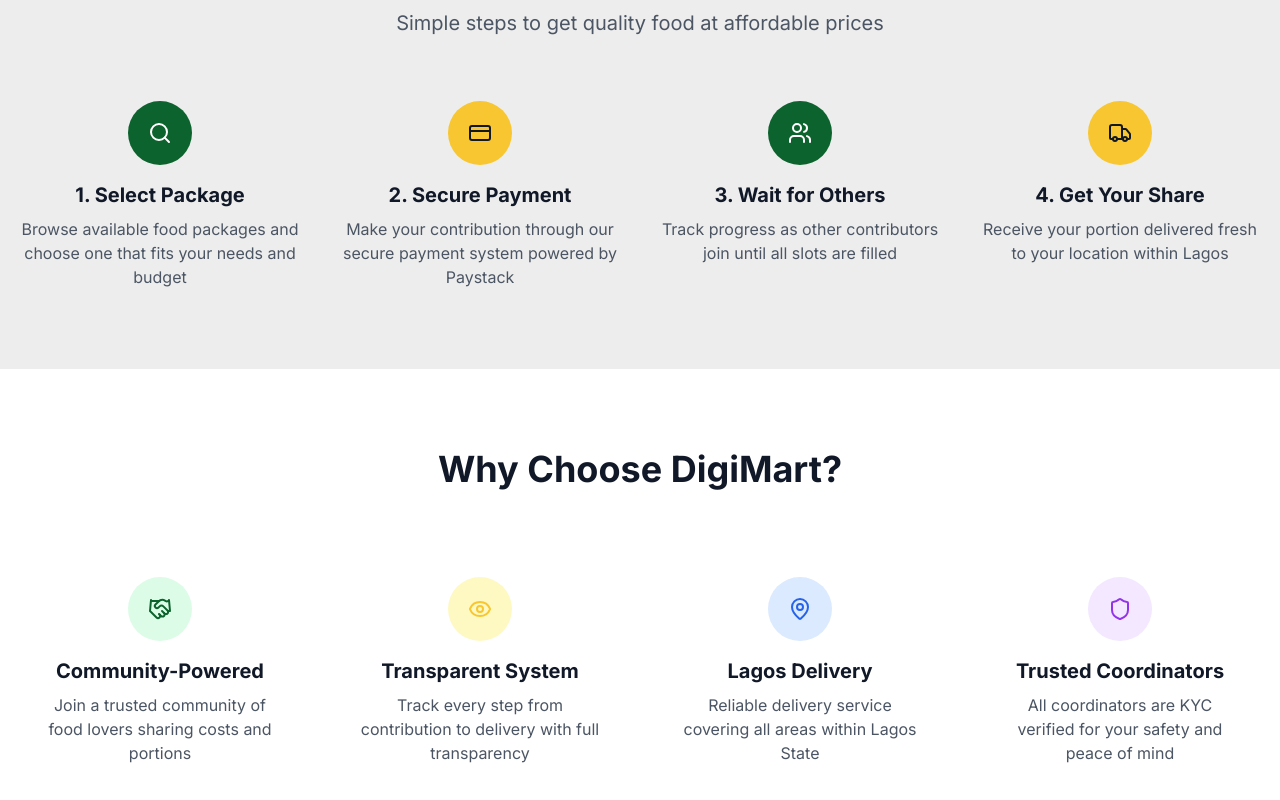
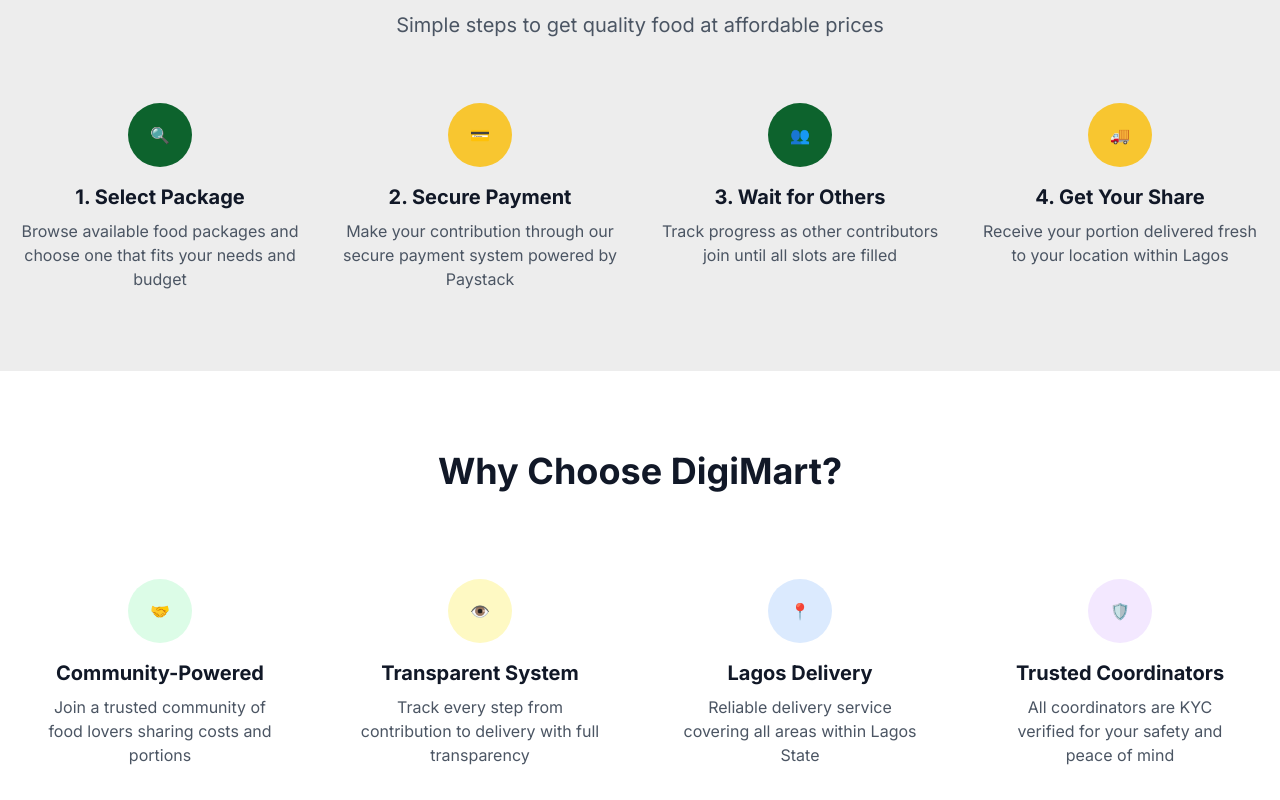
Before and after one commit to Kri8tivemike/DigiMart, a Next.js app: page / in a window 1280 px wide. Shown: the part 1320-2120 px from the top of the page. Built offline with nearby package versions, Linux system fonts and the light colour scheme.

Commit message:
Fix all lucide-react imports by replacing with emoji placeholders across all components

```diff
--- a/src/app/page.tsx
+++ b/src/app/page.tsx
@@ -4,7 +4,18 @@
 import { Progress } from "@/components/ui/progress"
 import { Header } from "@/components/header"
 import { Footer } from "@/components/footer"
-import { Clock, Bookmark, Flame, Search, CreditCard, Users, Truck, Handshake, Eye, MapPin, Shield } from "lucide-react"
+// Temporary emoji placeholders for icons
+const Clock = () => <span>⏰</span>
+const Bookmark = () => <span>🔖</span>
+const Flame = () => <span>🔥</span>
+const Search = () => <span>🔍</span>
+const CreditCard = () => <span>💳</span>
+const Users = () => <span>👥</span>
+const Truck = () => <span>🚚</span>
+const Handshake = () => <span>🤝</span>
+const Eye = () => <span>👁️</span>
+const MapPin = () => <span>📍</span>
+const Shield = () => <span>🛡️</span>
 
 export default function Home() {
   return (
@@ -31,7 +42,7 @@
               <div className="w-96 h-96 bg-white/10 rounded-lg flex items-center justify-center">
                 <div className="text-center">
                   <div className="w-32 h-32 bg-white/20 rounded-full mx-auto mb-4 flex items-center justify-center">
-                    <Users className="w-16 h-16 text-white" />
+                    <Users />
                   </div>
                   <p className="text-white/80">Community Food Sharing</p>
                 </div>
@@ -153,7 +164,7 @@
             <div className="grid grid-cols-1 md:grid-cols-2 lg:grid-cols-4 gap-8">
               <div className="text-center">
                 <div className="bg-primary w-16 h-16 rounded-full flex items-center justify-center mx-auto mb-4">
-                  <Search className="text-white text-xl" />
+                  <Search />
                 </div>
                 <h3 className="text-xl font-bold text-gray-900 dark:text-white mb-2">1. Select Package</h3>
                 <p className="text-gray-600 dark:text-gray-300">Browse available food packages and choose one that fits your needs and budget</p>
@@ -161,7 +172,7 @@
 
               <div className="text-center">
                 <div className="bg-secondary w-16 h-16 rounded-full flex items-center justify-center mx-auto mb-4">
-                  <CreditCard className="text-gray-900 text-xl" />
+                  <CreditCard />
                 </div>
                 <h3 className="text-xl font-bold text-gray-900 dark:text-white mb-2">2. Secure Payment</h3>
                 <p className="text-gray-600 dark:text-gray-300">Make your contribution through our secure payment system powered by Paystack</p>
@@ -169,7 +180,7 @@
 
               <div className="text-center">
                 <div className="bg-primary w-16 h-16 rounded-full flex items-center justify-center mx-auto mb-4">
-                  <Users className="text-white text-xl" />
+                  <Users />
                 </div>
                 <h3 className="text-xl font-bold text-gray-900 dark:text-white mb-2">3. Wait for Others</h3>
                 <p className="text-gray-600 dark:text-gray-300">Track progress as other contributors join until all slots are filled</p>
@@ -177,7 +188,7 @@
 
               <div className="text-center">
                 <div className="bg-secondary w-16 h-16 rounded-full flex items-center justify-center mx-auto mb-4">
-                  <Truck className="text-gray-900 text-xl" />
+                  <Truck />
                 </div>
                 <h3 className="text-xl font-bold text-gray-900 dark:text-white mb-2">4. Get Your Share</h3>
                 <p className="text-gray-600 dark:text-gray-300">Receive your portion delivered fresh to your location within Lagos</p>
@@ -196,7 +207,7 @@
             <div className="grid grid-cols-1 md:grid-cols-2 lg:grid-cols-4 gap-8">
               <div className="text-center p-6">
                 <div className="bg-green-100 dark:bg-green-900 w-16 h-16 rounded-full flex items-center justify-center mx-auto mb-4">
-                  <Handshake className="text-primary dark:text-green-400 text-xl" />
+                  <Handshake />
                 </div>
                 <h3 className="text-xl font-bold text-gray-900 dark:text-white mb-2">Community-Powered</h3>
                 <p className="text-gray-600 dark:text-gray-300">Join a trusted community of food lovers sharing costs and portions</p>
@@ -204,7 +215,7 @@
 
               <div className="text-center p-6">
                 <div className="bg-yellow-100 dark:bg-yellow-900 w-16 h-16 rounded-full flex items-center justify-center mx-auto mb-4">
-                  <Eye className="text-secondary dark:text-yellow-400 text-xl" />
+                  <Eye />
                 </div>
                 <h3 className="text-xl font-bold text-gray-900 dark:text-white mb-2">Transparent System</h3>
                 <p className="text-gray-600 dark:text-gray-300">Track every step from contribution to delivery with full transparency</p>
@@ -212,7 +223,7 @@
 
               <div className="text-center p-6">
                 <div className="bg-blue-100 dark:bg-blue-900 w-16 h-16 rounded-full flex items-center justify-center mx-auto mb-4">
-                  <MapPin className="text-blue-600 dark:text-blue-400 text-xl" />
+                  <MapPin />
                 </div>
                 <h3 className="text-xl font-bold text-gray-900 dark:text-white mb-2">Lagos Delivery</h3>
                 <p className="text-gray-600 dark:text-gray-300">Reliable delivery service covering all areas within Lagos State</p>
@@ -220,7 +231,7 @@
 
               <div className="text-center p-6">
                 <div className="bg-purple-100 dark:bg-purple-900 w-16 h-16 rounded-full flex items-center justify-center mx-auto mb-4">
-                  <Shield className="text-purple-600 dark:text-purple-400 text-xl" />
+                  <Shield />
                 </div>
                 <h3 className="text-xl font-bold text-gray-900 dark:text-white mb-2">Trusted Coordinators</h3>
                 <p className="text-gray-600 dark:text-gray-300">All coordinators are KYC verified for your safety and peace of mind</p>
--- a/src/components/theme-toggle.tsx
+++ b/src/components/theme-toggle.tsx
@@ -1,7 +1,9 @@
 "use client"
 
 import * as React from "react"
-import { Moon, Sun } from "lucide-react"
+// Temporary emoji placeholders for icons
+const Moon = () => <span>🌙</span>
+const Sun = () => <span>☀️</span>
 import { useTheme } from "next-themes"
 
 import { Button } from "@/components/ui/button"
--- a/src/components/ui/dialog.tsx
+++ b/src/components/ui/dialog.tsx
@@ -2,7 +2,8 @@
 
 import * as React from "react"
 import * as DialogPrimitive from "@radix-ui/react-dialog"
-import { X } from "lucide-react"
+// Temporary emoji placeholder for icon
+const X = () => <span>✕</span>
 
 import { cn } from "@/lib/utils"
 
--- a/src/components/ui/dropdown-menu.tsx
+++ b/src/components/ui/dropdown-menu.tsx
@@ -2,7 +2,10 @@
 
 import * as React from "react"
 import * as DropdownMenuPrimitive from "@radix-ui/react-dropdown-menu"
-import { Check, ChevronRight, Circle } from "lucide-react"
+// Temporary emoji placeholders for icons
+const Check = () => <span>✓</span>
+const ChevronRight = () => <span>▶</span>
+const Circle = () => <span>○</span>
 
 import { cn } from "@/lib/utils"
 
--- a/src/components/ui/navigation-menu.tsx
+++ b/src/components/ui/navigation-menu.tsx
@@ -1,7 +1,8 @@
 import * as React from "react"
 import * as NavigationMenuPrimitive from "@radix-ui/react-navigation-menu"
 import { cva } from "class-variance-authority"
-import { ChevronDown } from "lucide-react"
+// Temporary emoji placeholder for icon
+const ChevronDown = () => <span>⬇️</span>
 
 import { cn } from "@/lib/utils"
 
--- a/src/components/ui/select.tsx
+++ b/src/components/ui/select.tsx
@@ -2,7 +2,10 @@
 
 import * as React from "react"
 import * as SelectPrimitive from "@radix-ui/react-select"
-import { Check, ChevronDown, ChevronUp } from "lucide-react"
+// Temporary emoji placeholders for icons
+const Check = () => <span>✓</span>
+const ChevronDown = () => <span>⬇️</span>
+const ChevronUp = () => <span>⬆️</span>
 
 import { cn } from "@/lib/utils"
 
--- a/src/components/ui/sheet.tsx
+++ b/src/components/ui/sheet.tsx
@@ -3,7 +3,8 @@
 import * as React from "react"
 import * as SheetPrimitive from "@radix-ui/react-dialog"
 import { cva, type VariantProps } from "class-variance-authority"
-import { X } from "lucide-react"
+// Temporary emoji placeholder for icon
+const X = () => <span>✕</span>
 
 import { cn } from "@/lib/utils"
 
```
Also changed, not shown: src/components/footer.tsx (+6 -1 lines).
